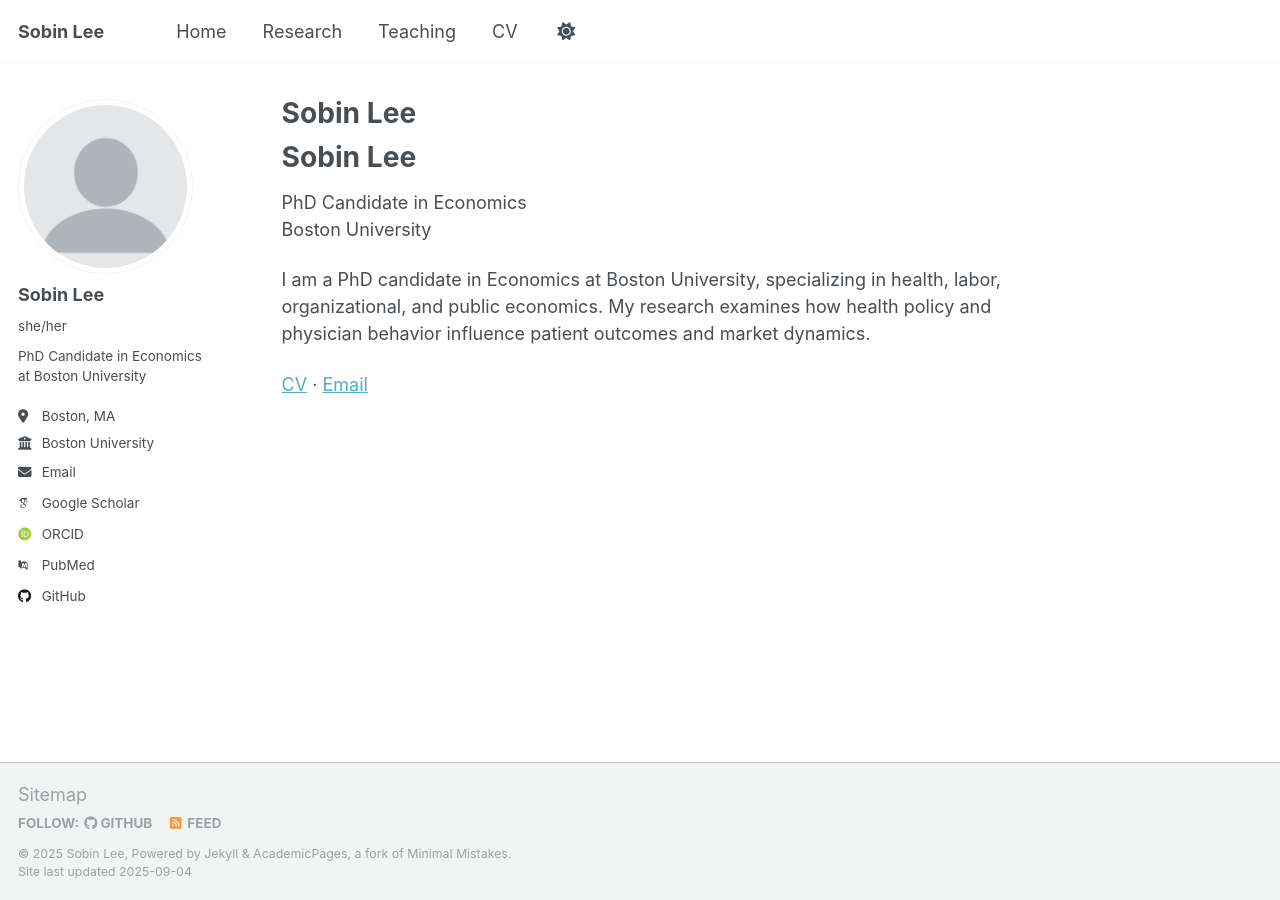
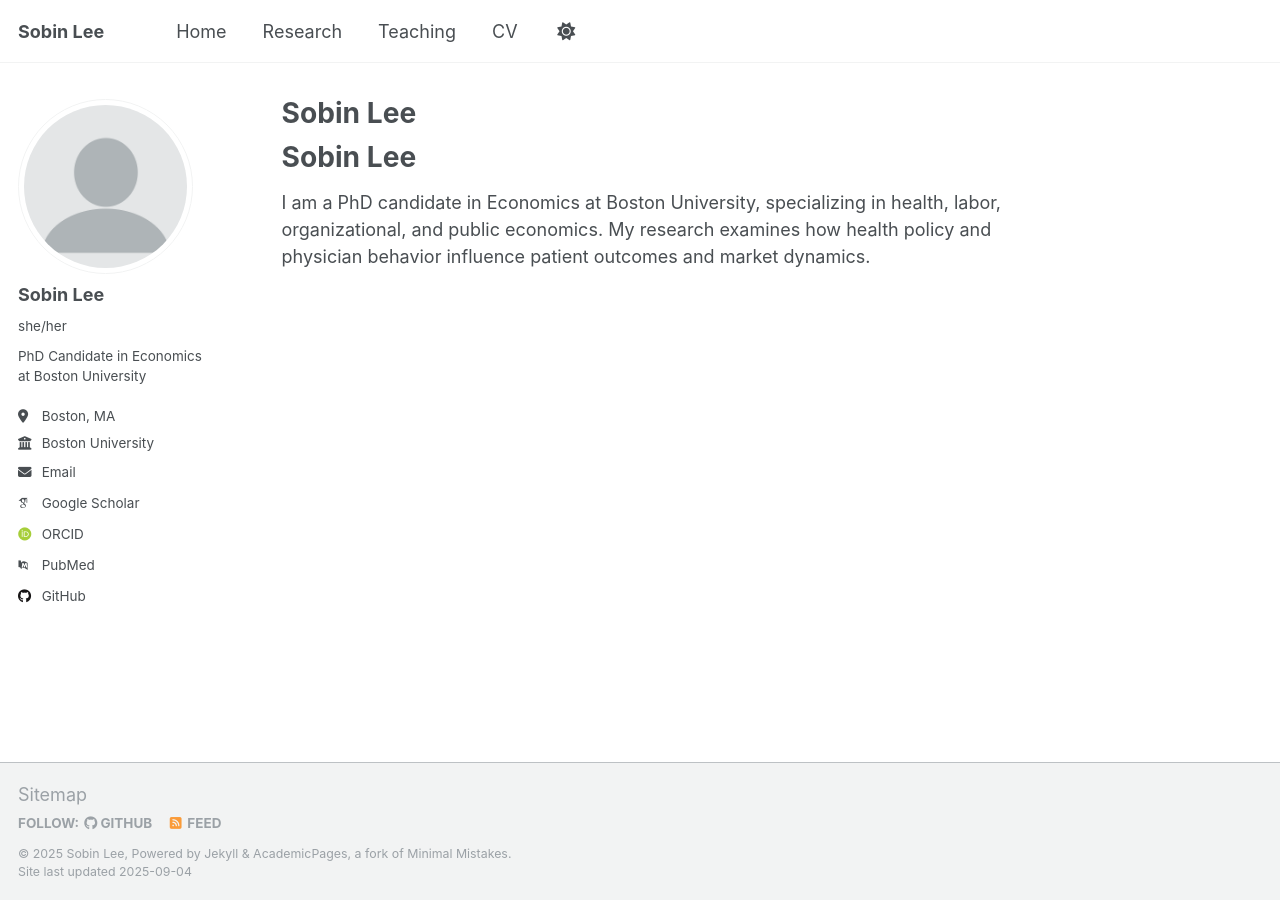
Before and after one commit to sobin-lee/sobin-lee.github.io, a Jekyll site: the page built from index.md, in a window 1280 px wide. Built offline with Jekyll 4.4.1, drawn with Linux system fonts in a browser that asks for light colours; some web fonts are replaced; a script that is not in the unit is left out; our own code applies the rules of GitHub Pages for plain Markdown files.

```diff
--- a/index.md
+++ b/index.md
@@ -4,9 +4,5 @@ author_profile: true
 ---
 
 # Sobin Lee
-PhD Candidate in Economics
-Boston University
 
 I am a PhD candidate in Economics at Boston University, specializing in health, labor, organizational, and public economics. My research examines how health policy and physician behavior influence patient outcomes and market dynamics.
-
-[CV](files/Sobin_Lee_CV_090325.pdf) · [Email](mailto:sobinlee@bu.edu)
```
